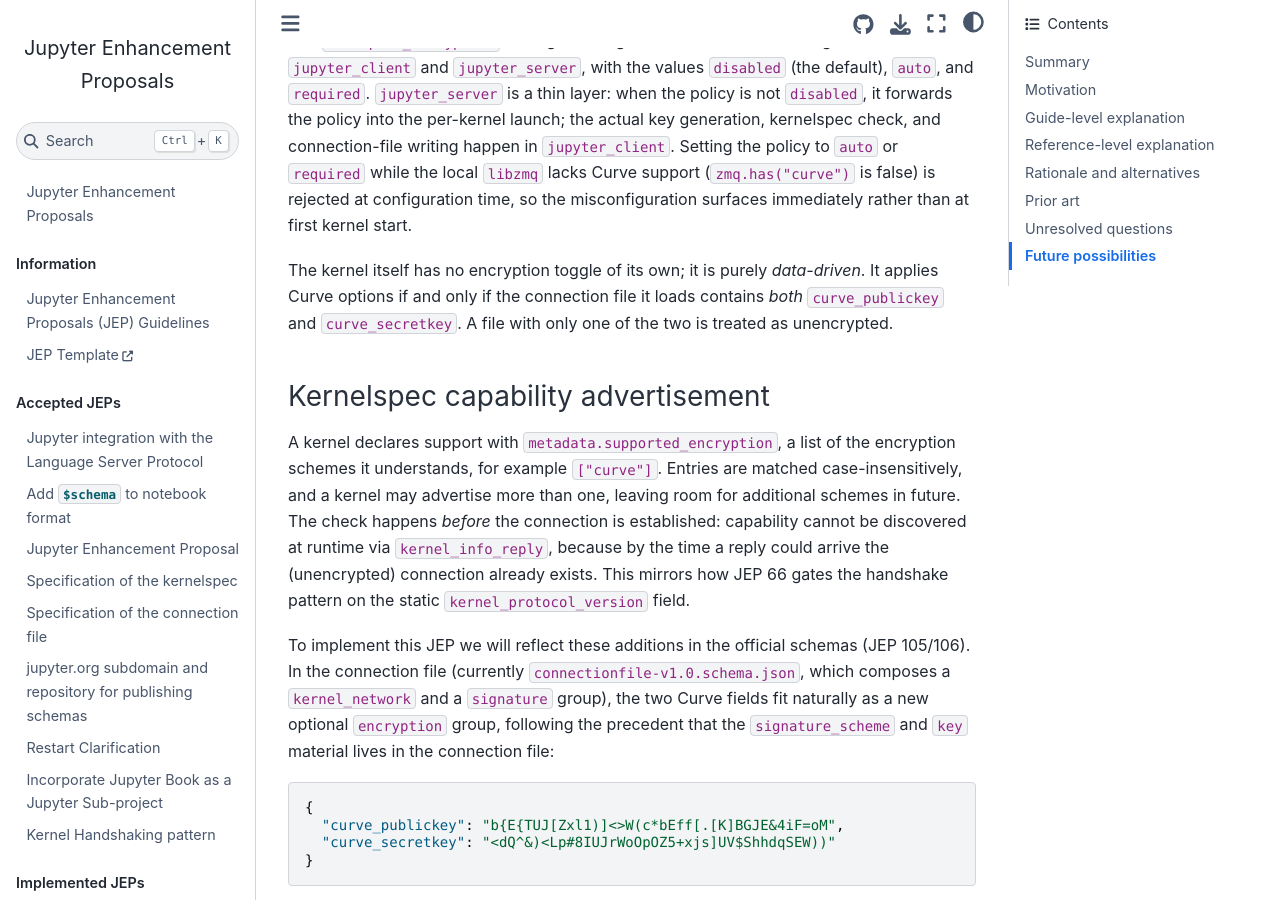
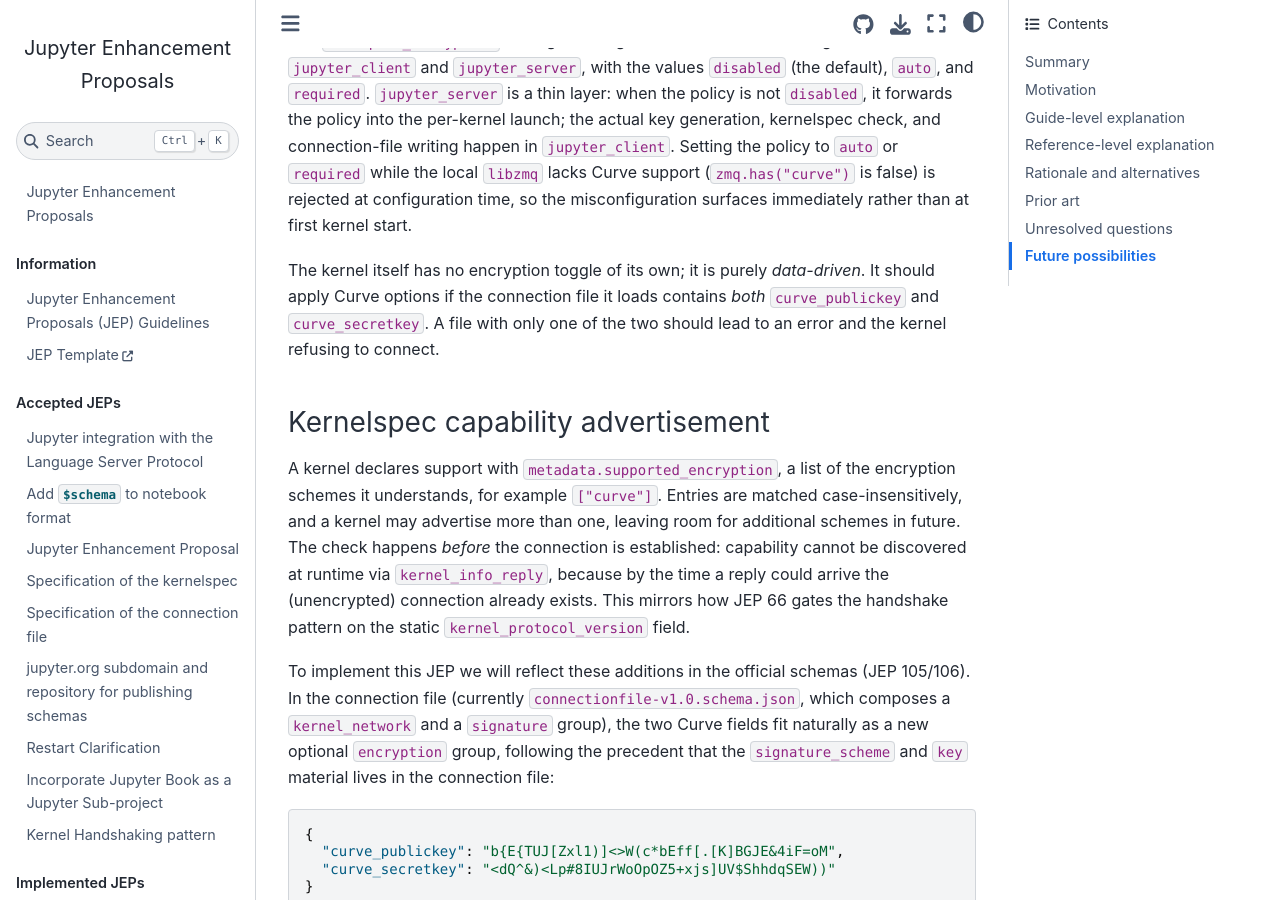
Before and after one commit to jupyter/enhancement-proposals, a Jupyter Book: the page built from 145-transport-encryption/transport-encryption.md, in a window 1280 px wide and 900 px high, scrolled down 4481 px. Built offline with Jupyter Book 1.0.4 settings and Sphinx 7.4.7 and the Sphinx Book theme 1.1.4, drawn with Linux system fonts in a browser that asks for light colours; pages that are not in the unit, such as notebooks, are missing from menus.

Commit message:
Tighten expected handling of partial config

```diff
--- a/145-transport-encryption/transport-encryption.md
+++ b/145-transport-encryption/transport-encryption.md
@@ -123,7 +123,9 @@
 
 The `transport_encryption` setting is configurable on the kernel manager in both `jupyter_client` and `jupyter_server`, with the values `disabled` (the default), `auto`, and `required`. `jupyter_server` is a thin layer: when the policy is not `disabled`, it forwards the policy into the per-kernel launch; the actual key generation, kernelspec check, and connection-file writing happen in `jupyter_client`. Setting the policy to `auto` or `required` while the local `libzmq` lacks Curve support (`zmq.has("curve")` is false) is rejected at configuration time, so the misconfiguration surfaces immediately rather than at first kernel start.
 
-The kernel itself has no encryption toggle of its own; it is purely _data-driven_. It applies Curve options if and only if the connection file it loads contains _both_ `curve_publickey` and `curve_secretkey`. A file with only one of the two is treated as unencrypted.
+The kernel itself has no encryption toggle of its own; it is purely _data-driven_.
+It should apply Curve options if the connection file it loads contains _both_ `curve_publickey` and `curve_secretkey`.
+A file with only one of the two should lead to an error and the kernel refusing to connect.
 
 ### Kernelspec capability advertisement
 
```
